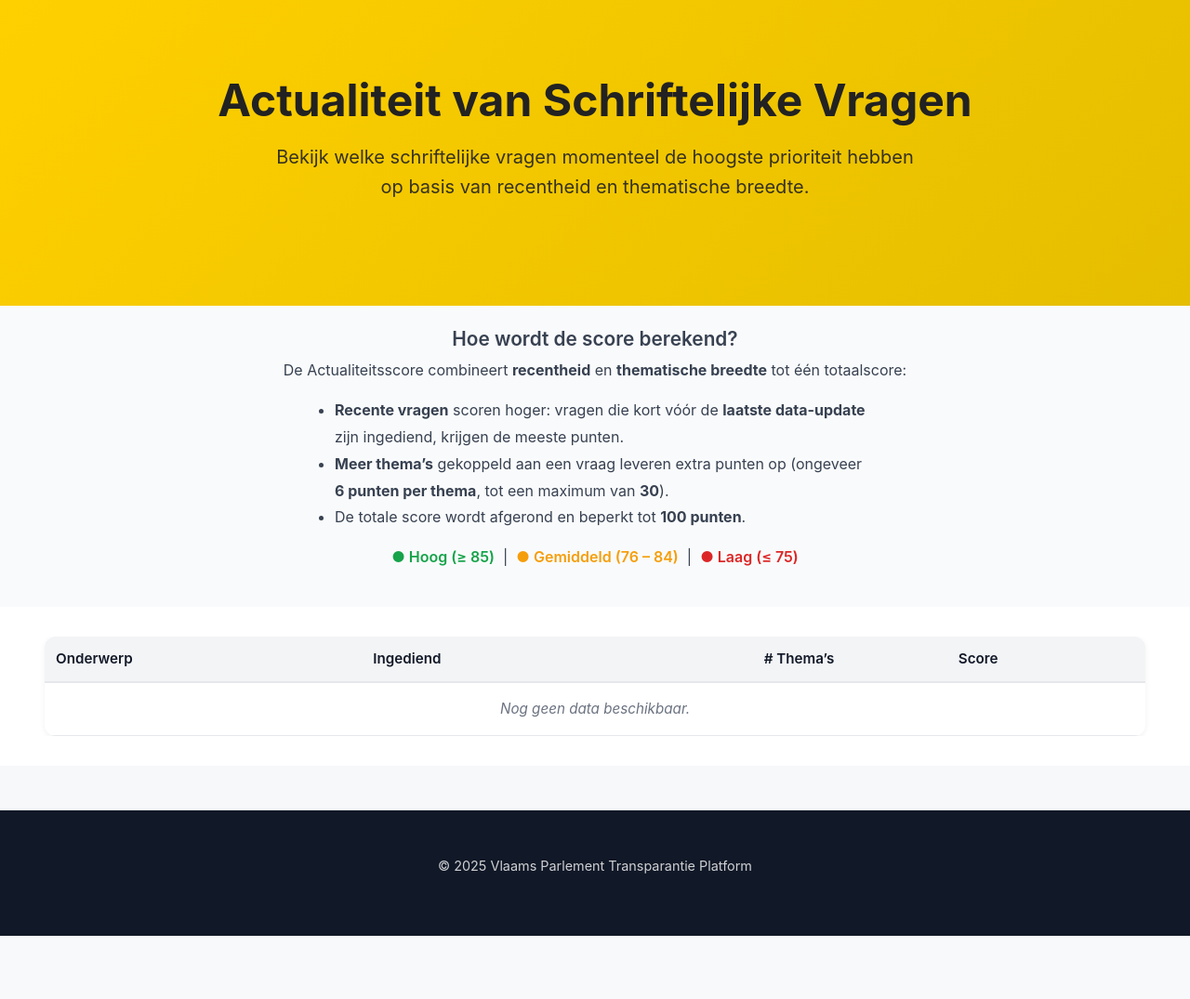
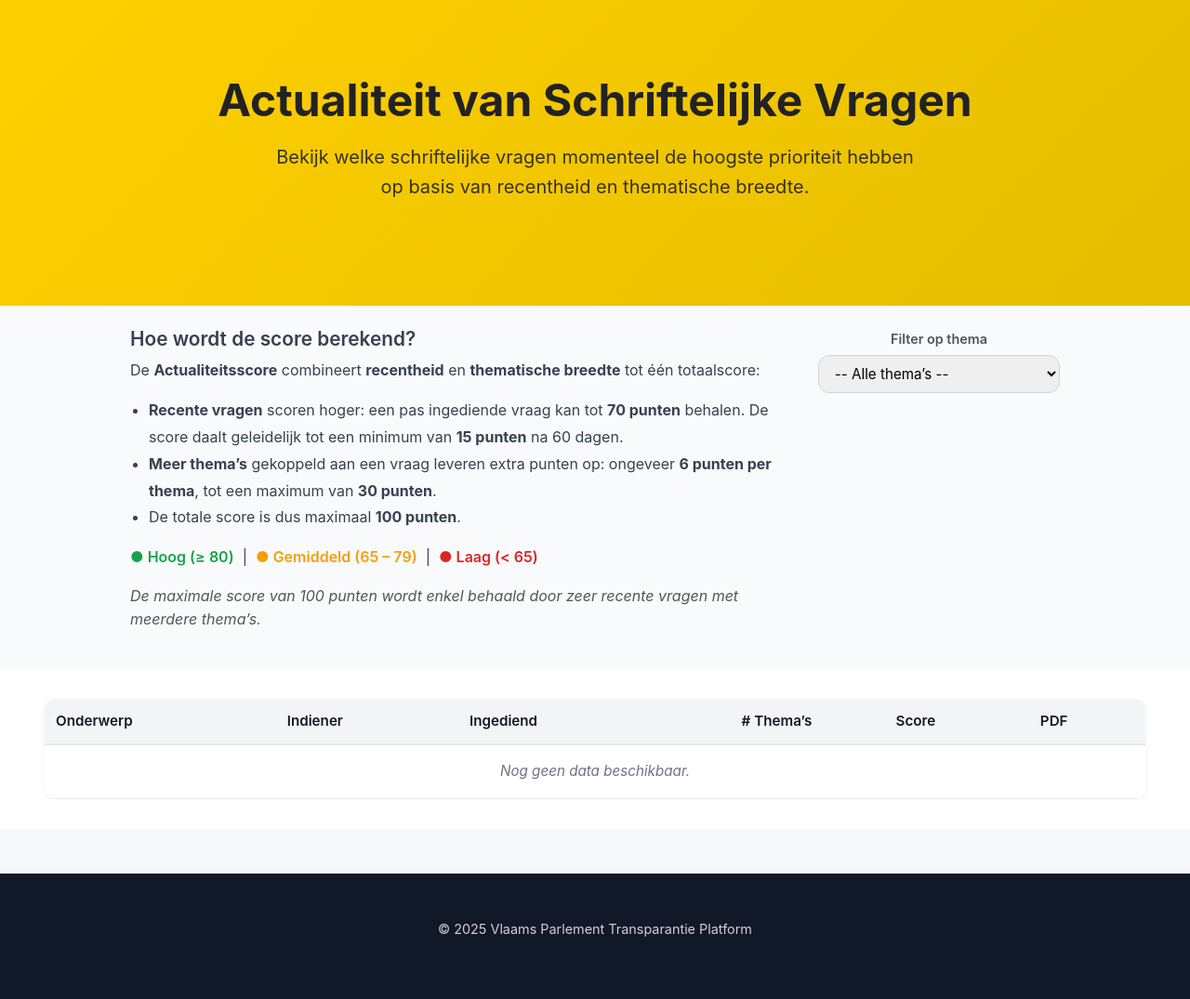
Before and after one commit to A-D-DBS-application/web-application-2025-group-8, a Flask app: page /statistieken/priority in a window 1280 px wide. Shown: the part 81-1156 px from the top of the page at 93% size. Before the commit the page ends 1088 px from the top, so only its background shows below. Run offline with Flask 3, Linux system fonts and the light colour scheme; data that the repository does not hold is empty.

Commit message:
actualiteit

```diff
--- a/app/routes.py
+++ b/app/routes.py
@@ -396,76 +396,93 @@ def actiefste_per_thema_en_kieskring():
 # cache = Cache(config={'CACHE_TYPE': 'simple'})
 # cache.init_app(app)
 
-
 # --- STATISTIEKEN PRIORITY SCORE SCHRIFTELIJKE VRAGEN ---
 #merk op we beginnen hier te tellen vanaf 2025-10-15. Dit is omdat tot dan de data loopt.
 #Dit is makkelijk aan te passen in de toekomst indien nodig, wanneer er nieuwe data wordt ingeladen.
 @main.route('/statistieken/priority')
-@cache.cached(timeout=1800)
+@cache.cached(timeout=1800, query_string=True)
 def statistieken_priority():
     try:
-        rows = (
+        geselecteerd_thema_id = request.args.get('thema')
+        themas = db.session.query(Thema).order_by(Thema.naam.asc()).all()
+
+        # --- Basisquery ---
+        query = (
             db.session.query(
                 SchriftelijkeVragen.id,
                 SchriftelijkeVragen.onderwerp,
                 SchriftelijkeVragen.ingediend,
-                SchriftelijkeVragen.beantwoord,
+                SchriftelijkeVragen.tekst,  # bevat eventueel pdf-link
+                Persoon.voornaam,
+                Persoon.naam,
                 func.count(ThemaKoppeling.id_thm).label("aantal_themas")
             )
             .outerjoin(ThemaKoppeling, ThemaKoppeling.id_schv == SchriftelijkeVragen.id)
-            .group_by(SchriftelijkeVragen.id)
-            .all()
+            .outerjoin(Persoonfunctie, Persoonfunctie.id == SchriftelijkeVragen.id_prsfnc_vs)
+            .outerjoin(Persoon, Persoon.id == Persoonfunctie.id_prs)
+            .group_by(SchriftelijkeVragen.id, Persoon.voornaam, Persoon.naam)
         )
 
+        # --- Filter op gekozen thema ---
+        if geselecteerd_thema_id:
+            query = query.filter(
+                SchriftelijkeVragen.id.in_(
+                    db.session.query(ThemaKoppeling.id_schv)
+                    .filter(ThemaKoppeling.id_thm == geselecteerd_thema_id)
+                )
+            )
+
+        rows = query.all()
         data = []
-        referentie = date(2025, 10, 15)  # <<< eventueel aanpassen bij nieuwe dataset
+        referentie = date(2025, 10, 15)  # aanpasbaar bij nieuwe dataset
 
         for r in rows:
-            # --- RECENCY SCORE (max 90) ---
+            # --- RECENCY SCORE (max 70) ---
             if r.ingediend:
                 dagen_verschil = (referentie - r.ingediend).days
                 if dagen_verschil <= 0:
-                    recency_score = 90
+                    recency_score = 70
                 elif dagen_verschil <= 60:
-                    recency_score = max(20, 90 - (dagen_verschil * 1.1))
+                    recency_score = max(15, 70 - (dagen_verschil * 0.9))
                 else:
-                    recency_score = 20
+                    recency_score = 15
             else:
                 recency_score = 0
 
             # --- THEMA SCORE (max 30) ---
             thema_score = min(30, r.aantal_themas * 6)
 
-            # --- BONUS/STRAF ---
-            antwoord_bonus = -10 if r.beantwoord else 0
+            # --- TOTAAL ---
+            total_score = round(max(0, recency_score + thema_score), 1)
+            total_score = min(total_score, 100)
 
-            # --- TOTAAL ---
-            total_score = round(max(0, recency_score + thema_score + antwoord_bonus), 1)
-            if total_score > 100:
-                total_score = 100
+            # --- PDF-link ---
+            pdf_link = r.tekst if r.tekst and isinstance(r.tekst, str) and r.tekst.startswith("http") else None
 
             data.append({
                 "onderwerp": r.onderwerp,
+                "indiener": f"{r.voornaam or ''} {r.naam or ''}".strip(),
                 "ingediend": r.ingediend.strftime("%Y-%m-%d") if r.ingediend else "-",
                 "aantal_themas": r.aantal_themas,
                 "priority_score": total_score,
+                "pdf_url": pdf_link
             })
 
-        # sorteer op hoogste score en toon enkel top 100
         data.sort(key=lambda x: x["priority_score"], reverse=True)
         data = data[:200]
 
     except OperationalError:
-        data = []
+        data, themas, geselecteerd_thema_id = [], [], None
 
-    return render_template("statistieken_priority.html", data=data)
+    return render_template(
+        "statistieken_priority.html",
+        data=data,
+        themas=themas,
+        geselecteerd_thema_id=geselecteerd_thema_id
+    )
 
 
 
-
-
-from datetime import date
-from sqlalchemy.exc import OperationalError
 
 @main.route('/volksvertegenwoordigers')
 def volksvertegenwoordigers():
--- a/app/templates/statistieken_priority.html
+++ b/app/templates/statistieken_priority.html
@@ -9,23 +9,48 @@
   </p>
 </section>
 
-<!-- INFO-BLOK -->
+<!-- INFO + FILTER -->
 <section class="info-section">
-  <div class="info-container">
+  <div class="info-container" style="display:flex; justify-content:space-between; align-items:flex-start; flex-wrap:wrap; gap:2rem; max-width:1000px; margin:auto;">
+
+    <!-- UITLEG -->
+    <div style="flex:1; min-width:300px; text-align:left;">
       <h2>Hoe wordt de score berekend?</h2>
       <p>
-      De Actualiteitsscore combineert <strong>recentheid</strong> en <strong>thematische breedte</strong> tot één totaalscore:
+        De <strong>Actualiteitsscore</strong> combineert <strong>recentheid</strong> en <strong>thematische breedte</strong> tot één totaalscore:
       </p>
-    <ul style="list-style:disc; padding-left:1.25rem; margin-top:1rem; text-align:left; max-width:600px; margin:auto; line-height:1.8;">
-      <li><strong>Recente vragen</strong> scoren hoger: vragen die kort vóór de <strong>laatste data-update</strong> zijn ingediend, krijgen de meeste punten.</li>
-      <li><strong>Meer thema’s</strong> gekoppeld aan een vraag leveren extra punten op (ongeveer <strong>6 punten per thema</strong>, tot een maximum van <strong>30</strong>).</li>
-      <li>De totale score wordt afgerond en beperkt tot <strong>100 punten</strong>.</li>
+      <ul style="list-style:disc; padding-left:1.25rem; margin-top:1rem; line-height:1.8;">
+        <li><strong>Recente vragen</strong> scoren hoger: een pas ingediende vraag kan tot <strong>70 punten</strong> behalen. De score daalt geleidelijk tot een minimum van <strong>15 punten</strong> na 60 dagen.</li>
+        <li><strong>Meer thema’s</strong> gekoppeld aan een vraag leveren extra punten op: ongeveer <strong>6 punten per thema</strong>, tot een maximum van <strong>30 punten</strong>.</li>
+        <li>De totale score is dus maximaal <strong>100 punten</strong>.</li>
       </ul>
       <p style="margin-top:1rem;">
-      <span style="color:#16a34a; font-weight:600;">● Hoog (≥ 85)</span> &nbsp;|&nbsp;
-      <span style="color:#f59e0b; font-weight:600;">● Gemiddeld (76 – 84)</span> &nbsp;|&nbsp;
-      <span style="color:#dc2626; font-weight:600;">● Laag (≤ 75)</span>
+        <span style="color:#16a34a; font-weight:600;">● Hoog (≥ 80)</span> &nbsp;|&nbsp;
+        <span style="color:#f59e0b; font-weight:600;">● Gemiddeld (65 – 79)</span> &nbsp;|&nbsp;
+        <span style="color:#dc2626; font-weight:600;">● Laag (&lt; 65)</span>
       </p>
+      <p style="margin-top:0.5rem; font-style:italic; color:#555;">
+        De maximale score van 100 punten wordt enkel behaald door zeer recente vragen met meerdere thema’s.
+      </p>
+    </div>
+
+    <!-- FILTER -->
+    <div style="flex:0 0 260px;">
+      <form method="get" action="{{ url_for('main.statistieken_priority') }}" class="filters-form">
+        <div class="filter-field">
+          <label for="thema">Filter op thema</label>
+          <select id="thema" name="thema" onchange="this.form.submit()">
+            <option value="">-- Alle thema’s --</option>
+            {% for thema in themas %}
+              <option value="{{ thema.id }}" {% if geselecteerd_thema_id == thema.id|string %}selected{% endif %}>
+                {{ thema.naam }}
+              </option>
+            {% endfor %}
+          </select>
+        </div>
+      </form>
+    </div>
+
   </div>
 </section>
 
@@ -36,9 +61,11 @@
       <thead>
         <tr>
           <th>Onderwerp</th>
+          <th>Indiener</th>
           <th>Ingediend</th>
           <th class="td-center"># Thema’s</th>
           <th>Score</th>
+          <th>PDF</th>
         </tr>
       </thead>
       <tbody>
@@ -46,22 +73,30 @@
           {% for item in data %}
           <tr>
             <td>{{ item.onderwerp }}</td>
+            <td>{{ item.indiener or '-' }}</td>
             <td>{{ item.ingediend }}</td>
             <td class="td-center">{{ item.aantal_themas }}</td>
             <td>
-              {% if item.priority_score >= 85 %}
+              {% if item.priority_score >= 80 %}
                 <span class="score-hoog">{{ item.priority_score }}</span>
-              {% elif item.priority_score >= 76 %}
+              {% elif item.priority_score >= 65 %}
                 <span class="score-gemiddeld">{{ item.priority_score }}</span>
               {% else %}
                 <span class="score-laag">{{ item.priority_score }}</span>
+              {% endif %}
+            </td>
+            <td class="td-center">
+              {% if item.pdf_url %}
+                <a href="{{ item.pdf_url }}" target="_blank" class="pdf-link">PDF</a>
+              {% else %}
+                -
               {% endif %}
             </td>
           </tr>
           {% endfor %}
         {% else %}
           <tr>
-            <td colspan="4" class="geen-data">Nog geen data beschikbaar.</td>
+            <td colspan="6" class="geen-data">Nog geen data beschikbaar.</td>
           </tr>
         {% endif %}
       </tbody>
```
Lines whose indentation alone changed are shown as unchanged.
